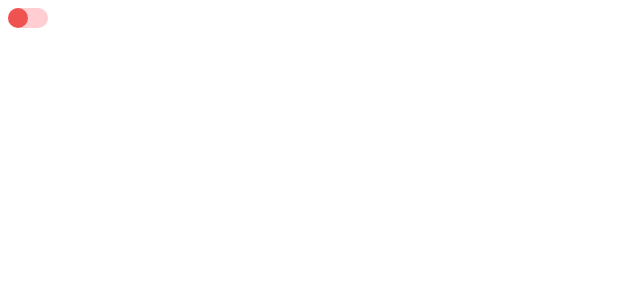
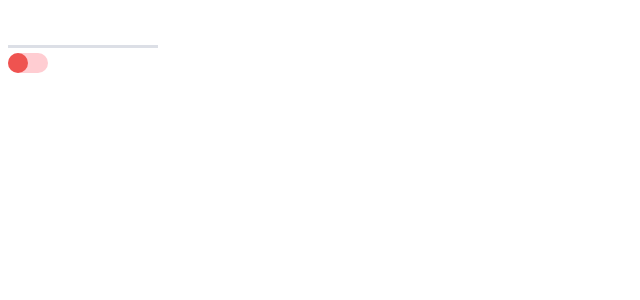
Before and after one commit to cvEngineerAhang/garbageui, a Vue app: page / in a window 1280 px wide. Shown: the top 300 px of the page, without its empty margins (0-640 px from the left). Built offline with nearby package versions, Linux system fonts and the light colour scheme.

Commit message:
update input

```diff
--- a/examples/App.vue
+++ b/examples/App.vue
@@ -1,5 +1,6 @@
 <template>
   <div id="app">
+    <j-input></j-input>
     <j-switch @change="handleChange"></j-switch>
     <!-- active-color="" inactive-color="" -->
     <!-- circle-active-color ="" circle-inactive-color=""  -->
--- a/examples/components/input/input.vue
+++ b/examples/components/input/input.vue
@@ -1,5 +1,5 @@
 <template>
-  <div class="j-input">
+  <div class="j-input" :style="{ width }">
     <input
       class="j-input__inner"
       :placeholder="placeholder"
@@ -47,6 +47,10 @@ export default {
       type: String,
       default: "",
     },
+    width: {
+      type: String,
+      default: "150px",
+    },
   },
 };
 </script>
@@ -54,7 +58,9 @@ export default {
 <style lang="scss" scoped>
 $height: 35px;
 .j-input {
-  width: 100%;
+  margin: 5px 0;
+
+  // width: 100%;
   position: relative;
   font-size: 16px;
   display: inline-block;
--- a/packages/input/input.vue
+++ b/packages/input/input.vue
@@ -1,5 +1,5 @@
 <template>
-  <div class="j-input">
+  <div class="j-input" :style="{ width }">
     <input
       class="j-input__inner"
       :placeholder="placeholder"
@@ -47,6 +47,10 @@ export default {
       type: String,
       default: "",
     },
+    width: {
+      type: String,
+      default: "150px",
+    },
   },
 };
 </script>
@@ -54,7 +58,9 @@ export default {
 <style lang="scss" scoped>
 $height: 35px;
 .j-input {
-  width: 100%;
+  margin: 5px 0;
+
+  // width: 100%;
   position: relative;
   font-size: 16px;
   display: inline-block;
```
Also changed, not shown: examples/components/carousel/carousel.vue (added, +13 -0 lines), packages/carousel/carousel.vue (added, +13 -0 lines), 1 other file (tests, documents, lock files or other folders).
